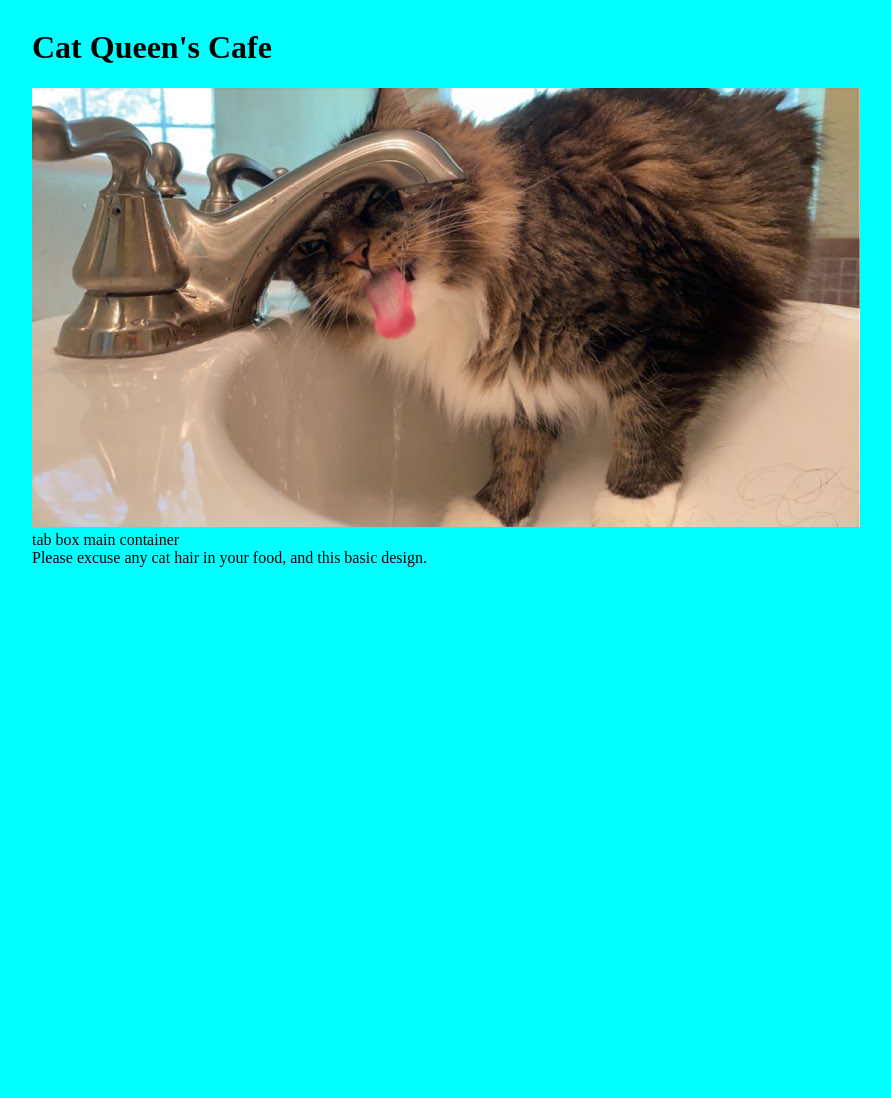
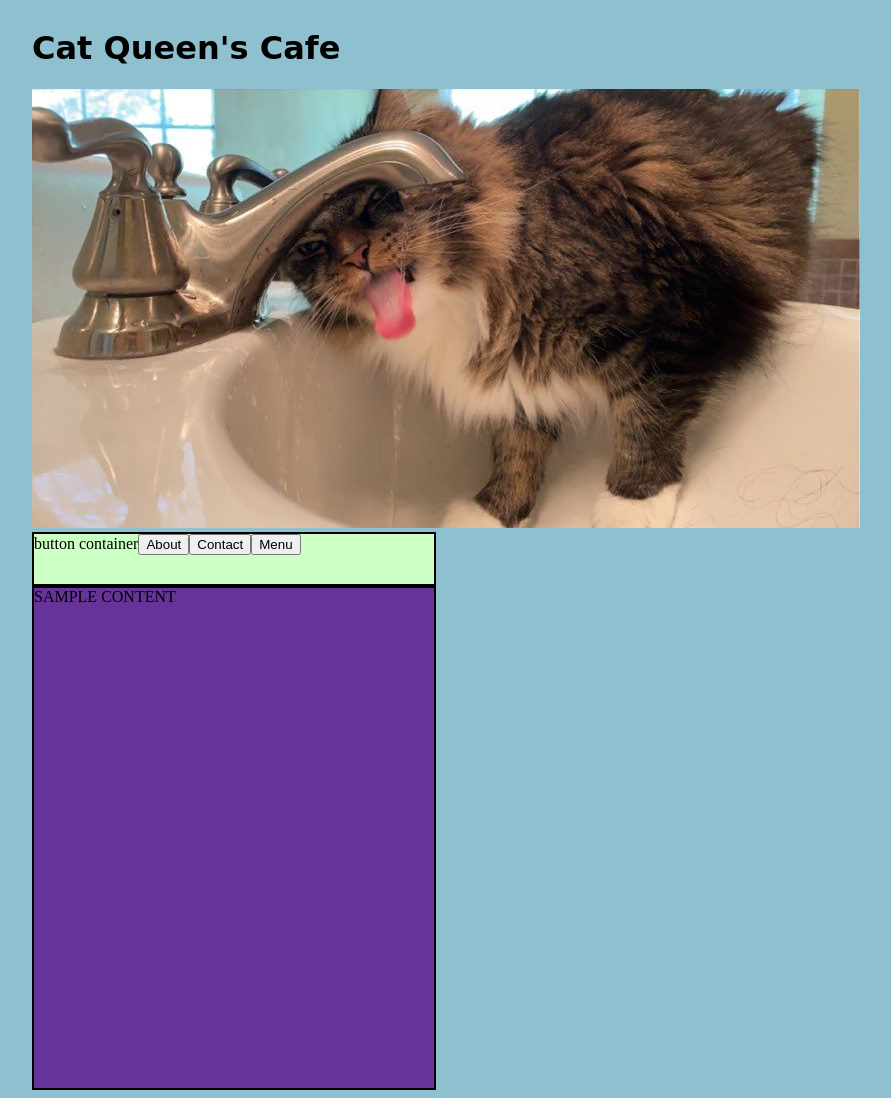
Before and after one commit to CatQueenCodes/Project-RestrauntPage, a website built with webpack: page dist/index.html in a window 1280 px wide. Shown: the whole page, without its empty margins (194-1085 px from the left). Before the commit the page ends 800 px from the top, so only its background shows below. Built offline with nearby package versions, Linux system fonts and the light colour scheme.

Commit message:
home.js update

```diff
--- a/src/home.js
+++ b/src/home.js
@@ -1,42 +1,62 @@
 
+
+
+// add head, pic, button container, content container
+
+const mainFeatures = () => {
     const container = document.getElementById('content');
-
 
     function addH1(){
         const head = document.createElement('h1');
         head.textContent = "Cat Queen's Cafe";
         container.appendChild(head);
     }
-
     function addPhoto() {
         const photo = document.createElement('img');
         photo.src = '/src/cat.jpg';
         container.appendChild(photo);
     }
+    function addButtonContainer() {
+        const btnContainer = document.createElement('div');
+        btnContainer.classList.add('btn-container');
+        btnContainer.setAttribute('id', 'btnCont')
+        btnContainer.textContent='button container';
+        container.appendChild(btnContainer);
+    }
+    function addContentContainer() {
+        const contentContainer = document.createElement('div');
+        contentContainer.classList.add('cont-container')
+        contentContainer.textContent = "SAMPLE CONTENT";
+        container.appendChild(contentContainer);
+    }
+    addH1(); addPhoto(); addButtonContainer(); addContentContainer();
+};
 
-function addAbout() {
-    const discription = document.createElement('div');
-    discription.textContent = 'Please excuse any cat hair in your food, and this basic design.';
-    container.appendChild(discription);
+
+//creates 3 buttons
+const createButtons = () => {
+    const btnContainer = document.querySelector('.btn-container')
+    function addAboutButton() {
+        const aboutButton = document.createElement('button');
+        aboutButton.textContent = 'About';
+        btnContainer.appendChild(aboutButton);
+    }
+    function addMenuButton() {
+        const menuButton = document.createElement('button');
+        menuButton.textContent = 'Menu';
+        btnContainer.appendChild(menuButton);
+    }
+    function addContactButton(){
+        const contactButton = document.createElement('button');
+        contactButton.textContent = 'Contact';
+        btnContainer.appendChild(contactButton);
+    }
+    addAboutButton(); addContactButton(); addMenuButton();
+};
+
+function renderMainPage(){
+    mainFeatures();
+    createButtons()
 }
 
-
-function tabContainer() {
-    const tabMain = document.createElement('div');
-    tabMain.classList.add('tabsy');
-    container.appendChild(tabMain);
-    tabMain.textContent='tab box main container';
-
-}
-
-
-function loadHome() {
-    addH1();
-    addPhoto();
-    tabContainer();
-    addAbout();
-
-}
-
-
-export {loadHome}
+export {renderMainPage}
--- a/src/index.js
+++ b/src/index.js
@@ -1,13 +1,6 @@
 import "./style.css"
-import {loadHome} from './home';
-import {loadContact} from './contact';
-import {loadMenu} from './menu';
-import {loadAbout} from './about';
+import {renderMainPage} from './home'
 
-
-loadHome();
-loadContact();
-loadMenu();
-loadAbout();
+renderMainPage();
 
 console.log('index.js is linked');
--- a/src/style.css
+++ b/src/style.css
@@ -2,5 +2,23 @@ body {
     display: flex;
     flex-direction: column;
     align-items: center;
-    background-color: aqua;
+    background-color: rgb(142, 192, 207);
 }
+
+h1{
+    font-family: cursive;
+}
+
+.btn-container {
+    background-color: rgb(203, 255, 196);
+    height: 50px;
+    width: 400px;
+    border: 2px solid black;
+}
+
+.cont-container {
+    background-color: rebeccapurple ;
+    height: 500px;
+    width: 400px;
+    border: 2px solid black;
+}
```
Also changed, not shown: dist/main.js. Lines whose indentation alone changed are shown as unchanged.
